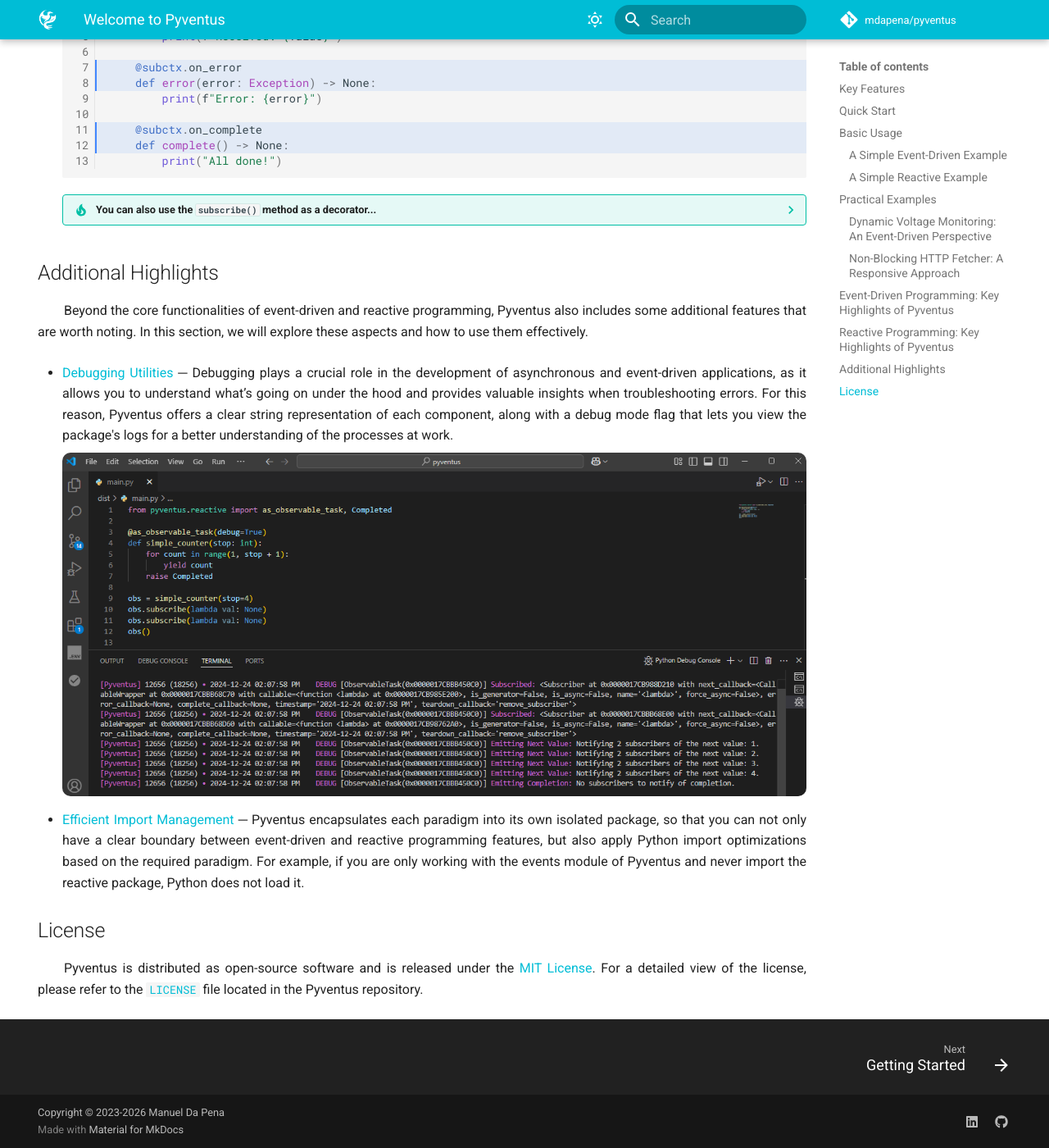
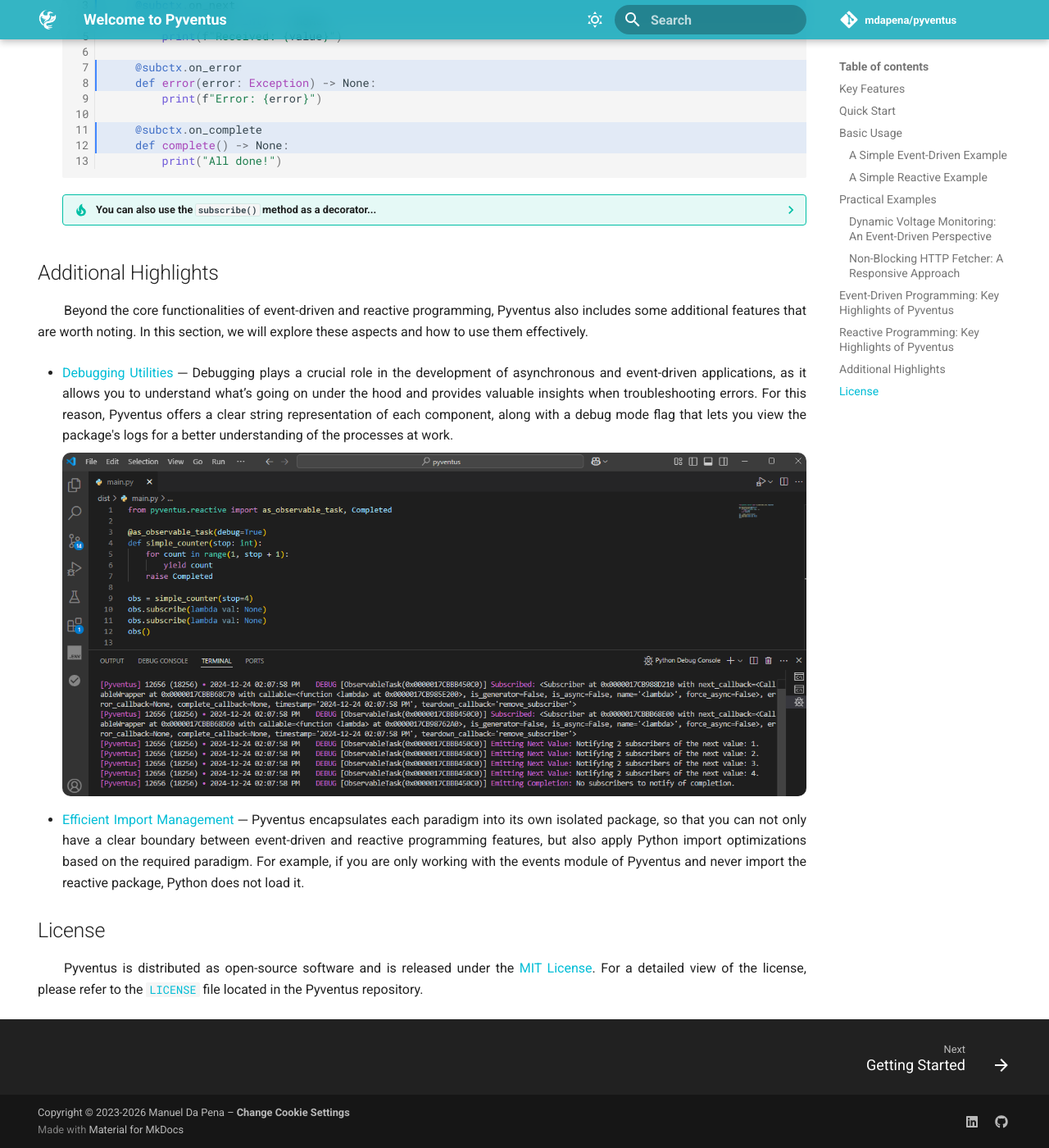
Before and after one commit to mdapena/pyventus, an MkDocs documentation site: the page built from docs/index.md, in a window 1280 px wide and 1400 px high, scrolled down 12685 px. Shown: the whole window at 82% size. Built offline with MkDocs 1.6.1 and Material for MkDocs 9.7.7, drawn with Linux system fonts in a browser that asks for light colours; comment, search, counter and statistics services are not loaded; the version menu is left out.

Commit message:
Add visual improvements and cookie settings to docs (#53)
* Enhance docs style and appearance

* Add cookie consent dialog

```diff
--- /dev/null
+++ b/docs/stylesheets/consent.css
@@ -0,0 +1,49 @@
+.md-consent__overlay {
+    pointer-events: none;
+    background-color: inherit;
+    -webkit-backdrop-filter: none;
+    backdrop-filter: none;
+}
+
+.md-consent__inner {
+    background-color: color-mix(in srgb, var(--md-default-bg-color) 75%, transparent);
+    -webkit-backdrop-filter: blur(0.7rem);
+    backdrop-filter: blur(0.7rem);
+    border-radius: 0;
+
+    h4 {
+        display: flex;
+        align-items: center;
+    }
+
+    img {
+        width: 1.5rem;
+        height: 1.5rem;
+        margin-right: 0.5rem;
+    }
+
+    .md-button {
+        border-radius: 1rem;
+    }
+
+    &::before {
+        content: "";
+        position: absolute;
+        pointer-events: none;
+        background-color: color-mix(in srgb, var(--md-primary-fg-color) 7%, transparent);
+        z-index: 0;
+        inset: 0;
+    }
+}
+
+.md-consent__controls {
+    .md-button {
+        border-color: var(--md-primary-fg-color--dark);
+        color: var(--md-primary-fg-color--dark);
+    }
+
+    .md-button--primary {
+        background-color: var(--md-primary-fg-color--dark);
+        color: var(--md-primary-bg-color);
+    }
+}
--- /dev/null
+++ b/docs/stylesheets/header.css
@@ -0,0 +1,20 @@
+.md-header {
+    font-weight: bold;
+    background-color: color-mix(in srgb, var(--md-primary-fg-color) 53%, transparent);
+    -webkit-backdrop-filter: blur(0.5rem);
+    backdrop-filter: blur(0.5rem);
+    border-radius: 0;
+
+    &::before {
+        content: "";
+        position: absolute;
+        pointer-events: none;
+        background-color: color-mix(in srgb, var(--md-primary-fg-color--dark) 57%, transparent);
+        z-index: 0;
+        inset: 0;
+    }
+}
+
+.md-header__source {
+    z-index: 0;
+}
--- a/docs/stylesheets/search-bar.css
+++ b/docs/stylesheets/search-bar.css
@@ -1,10 +1,15 @@
-.md-search__form {
-	border-radius: 1rem;
+.md-search__input {
+	font-weight: bold;
 }
 
 .md-search__form {
+	border-radius: 1rem;
 	border-top-right-radius: 1rem !important;
 	border-top-left-radius: 1rem !important;
+
+	&:hover {
+		background-color: var(--md-default-fg-color--lighter);
+	}
 }
 
 .md-search__output {
@@ -17,6 +22,7 @@
 		border-top-right-radius: inherit !important;
 		border-top-left-radius: inherit !important;
 	}
+
 	.md-search__output {
 		border-bottom-left-radius: inherit !important;
 		border-bottom-right-radius: inherit !important;
--- /dev/null
+++ b/docs/stylesheets/tabs.css
@@ -0,0 +1,25 @@
+.md-tabs {
+    font-weight: bold;
+    box-shadow: 0 0 .1rem #0000001a, 0 .1rem .2rem #0003;
+    background-color: color-mix(in srgb, var(--md-primary-fg-color) 53%, transparent);
+    -webkit-backdrop-filter: blur(0.5rem);
+    backdrop-filter: blur(0.5rem);
+    border-radius: 0;
+
+    &::before {
+        content: "";
+        position: absolute;
+        pointer-events: none;
+        background-color: color-mix(in srgb, var(--md-primary-fg-color--dark) 57%, transparent);
+        z-index: 0;
+        inset: 0;
+    }
+}
+
+.md-tabs__item--active {
+    text-decoration: underline;
+    text-decoration-color: color-mix(in srgb, var(--md-primary-bg-color) 70%, transparent);
+    text-decoration-thickness: 0.25rem;
+    text-decoration-skip-ink: auto;
+    text-underline-offset: 0.375rem;
+}
--- /dev/null
+++ b/docs/stylesheets/task-list-indicator.css
@@ -0,0 +1,11 @@
+.md-typeset .task-list-indicator::before {
+    background-color: var(--md-default-fg-color--lighter);
+}
+
+.md-typeset [type="checkbox"]:checked+.task-list-indicator::before {
+    background-color: var(--md-primary-fg-color--dark);
+}
+
+.md-typeset .task-list-item {
+    padding-left: 0.25rem;
+}
--- a/mkdocs.yml
+++ b/mkdocs.yml
@@ -11,7 +11,8 @@
 
 # Copyright
 copyright: |
-  Copyright &copy; 2023-2026 <a href="https://github.com/mdapena" target="_blank" rel="mdapena">Manuel Da Pena</a>
+  Copyright &copy; 2023-2026 <a href="https://github.com/mdapena" target="_blank" rel="mdapena">Manuel Da Pena</a> –
+  <a style="font-weight: bold;" href="#__consent">Change Cookie Settings</a>
 
 # Configuration
 theme:
@@ -89,6 +90,13 @@
           data: 0
           note: >-
             Thanks for your feedback!
+  consent:
+    title: <img src="https://www.svgrepo.com/show/401340/cookie.svg" alt="Cookie"><span>Cookie Consent</span>
+    description: >-
+      We use cookies to recognize your repeated visits and preferences, as well
+      as to measure the effectiveness of our documentation and whether users
+      find what they're searching for. With your consent, you're helping us to
+      make our documentation better.
 
 # Plugins
 plugins:
@@ -163,7 +171,11 @@
 # Extra Stylesheets
 extra_css:
   - stylesheets/announcement.css
+  - stylesheets/consent.css
+  - stylesheets/header.css
   - stylesheets/search-bar.css
+  - stylesheets/tabs.css
+  - stylesheets/task-list-indicator.css
 
 # Extra JavaScript for MathJax
 extra_javascript:
```
